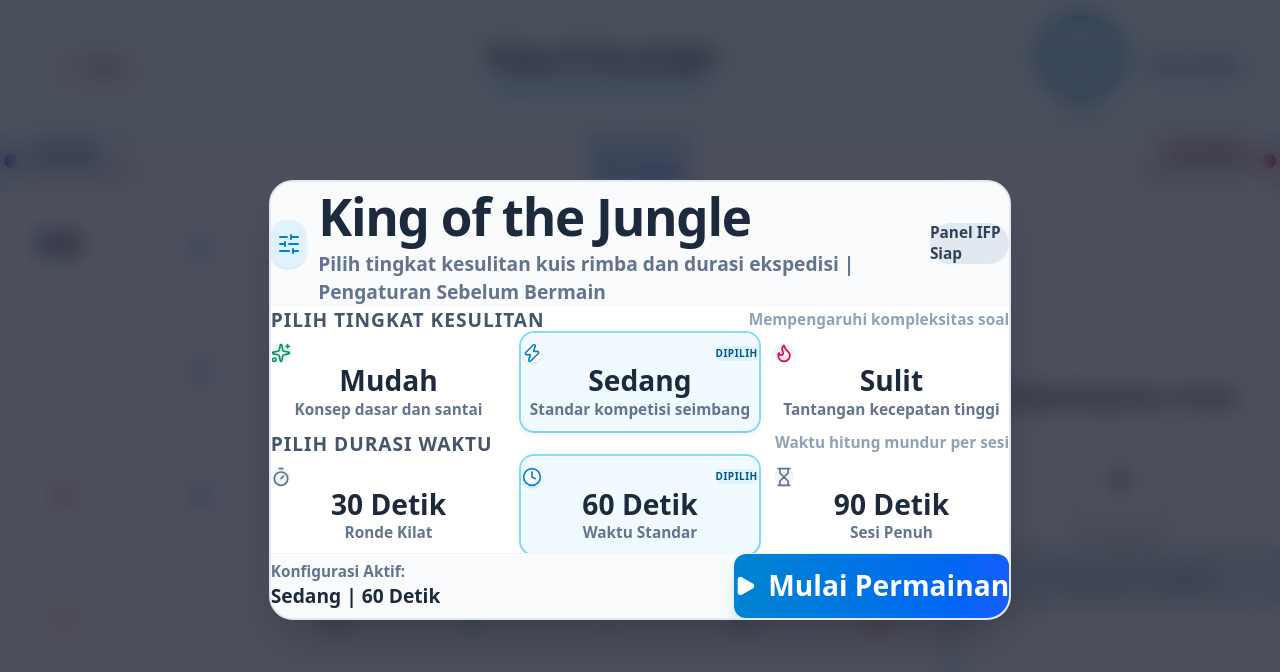
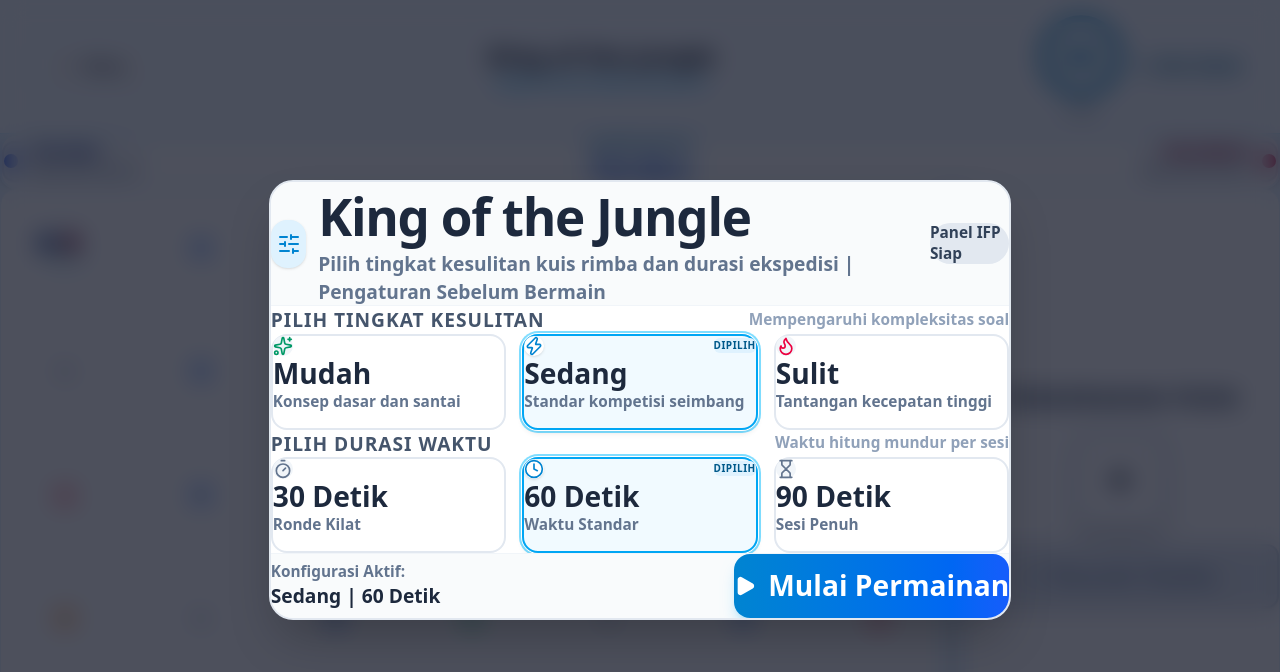
Before and after one commit to DiaztMF/EduPanel, a Next.js app: page /games/king-of-jungle in a window 1280 px wide. Shown: the top 672 px of the page. Built offline with nearby package versions, Linux system fonts and the light colour scheme.

Commit message:
fix: difficulty selection layout, setup modal logic, quiz hydration mismatch

```diff
--- a/src/app/games/quiz-tug-of-war/page.tsx
+++ b/src/app/games/quiz-tug-of-war/page.tsx
@@ -165,6 +165,13 @@ export default function QuizTugOfWarPage() {
     return () => clearTimeout(id);
   }, [phase, countdown]);
 
+  // SSR renders a null question; pick a random one only after mount to keep
+  // server and client markup identical (avoids hydration mismatch).
+  useEffect(() => {
+    nextQuestion();
+    // eslint-disable-next-line react-hooks/exhaustive-deps
+  }, []);
+
   // Check win by rope threshold
   useEffect(() => {
     if (phase !== "playing") return;
@@ -271,6 +278,7 @@ export default function QuizTugOfWarPage() {
       {/* ── QUESTION PANEL (center, compact) ── */}
       <div className="w-full flex justify-center px-6 z-10" style={{ paddingTop: "clamp(10px, 1.5vh, 20px)", paddingBottom: "clamp(6px, 1vh, 12px)" }}>
         <AnimatePresence mode="wait">
+          {currentQuestion && (
             <motion.div
               key={currentQuestion.id}
               initial={{ opacity: 0, y: -16 }} animate={{ opacity: 1, y: 0 }} exit={{ opacity: 0, y: 16 }} transition={{ duration: 0.2 }}
@@ -281,6 +289,7 @@ export default function QuizTugOfWarPage() {
                 {currentQuestion.question}
               </h2>
             </motion.div>
+          )}
         </AnimatePresence>
       </div>
 
@@ -291,7 +300,7 @@ export default function QuizTugOfWarPage() {
         <div className="flex flex-col items-start z-10 flex-shrink-0">
           <QuizPanel
             player={1}
-            options={currentQuestion.options}
+            options={currentQuestion?.options ?? []}
             disabled={!isPlaying}
             onSelect={(val) => handleAnswer(1, val)}
             feedback={p1Feedback}
@@ -308,7 +317,7 @@ export default function QuizTugOfWarPage() {
         <div className="flex flex-col items-end z-10 flex-shrink-0">
           <QuizPanel
             player={2}
-            options={currentQuestion.options}
+            options={currentQuestion?.options ?? []}
             disabled={!isPlaying}
             onSelect={(val) => handleAnswer(2, val)}
             feedback={p2Feedback}
--- a/src/app/globals.css
+++ b/src/app/globals.css
@@ -110,13 +110,7 @@ body {
 
 /* ─── Touch Button Base ─── */
 .touch-btn {
-  display: inline-flex;
-  align-items: center;
-  justify-content: center;
   cursor: pointer;
-  border: none;
-  outline: none;
-  border-radius: 12px;
   font-family: inherit;
   touch-action: manipulation;
   -webkit-tap-highlight-color: transparent;
--- a/src/components/game/GameSetupModal.tsx
+++ b/src/components/game/GameSetupModal.tsx
@@ -1,6 +1,6 @@
 "use client";
 
-import { useState } from "react";
+import { useEffect, useState } from "react";
 import { motion, AnimatePresence } from "framer-motion";
 import {
   Sparkles,
@@ -102,14 +102,28 @@ export function GameSetupModal({
   defaultDuration = 60,
   onStart,
 }: GameSetupModalProps) {
-  const [selectedDifficulty, setSelectedDifficulty] = useState<GameDifficulty>(defaultDifficulty);
-  const [selectedDuration, setSelectedDuration] = useState<number>(defaultDuration);
+  const resolvedDifficulty = availableDifficulties.includes(defaultDifficulty)
+    ? defaultDifficulty
+    : availableDifficulties[0] ?? defaultDifficulty;
+  const resolvedDuration = availableDurations.includes(defaultDuration)
+    ? defaultDuration
+    : availableDurations[0] ?? defaultDuration;
 
-  if (!isOpen) return null;
+  const [selectedDifficulty, setSelectedDifficulty] = useState<GameDifficulty>(resolvedDifficulty);
+  const [selectedDuration, setSelectedDuration] = useState<number>(resolvedDuration);
+
+  useEffect(() => {
+    setSelectedDifficulty(resolvedDifficulty);
+  }, [resolvedDifficulty]);
+
+  useEffect(() => {
+    setSelectedDuration(resolvedDuration);
+  }, [resolvedDuration]);
 
   return (
     <AnimatePresence>
-      <div className="fixed inset-0 z-50 flex items-center justify-center p-4">
+      {isOpen && (
+      <div key="game-setup-modal" className="fixed inset-0 z-50 flex items-center justify-center p-4">
         {/* Backdrop */}
         <motion.div
           initial={{ opacity: 0 }}
@@ -295,6 +309,7 @@ export function GameSetupModal({
           </div>
         </motion.div>
       </div>
+      )}
     </AnimatePresence>
   );
 }
--- a/src/store/useQuizTugStore.ts
+++ b/src/store/useQuizTugStore.ts
@@ -7,7 +7,7 @@ export type TriviaDifficulty = TriviaQuestion["difficulty"];
 interface QuizTugState {
   difficulty: TriviaDifficulty;
   ropePosition: number;
-  currentQuestion: TriviaQuestion;
+  currentQuestion: TriviaQuestion | null;
   lastAnswerResult: { player: 1 | 2; correct: boolean } | null;
   p1Answered: boolean;
   p2Answered: boolean;
@@ -25,13 +25,16 @@ export const useQuizTugStore = create<QuizTugState>()(
     (set, get) => ({
       difficulty: defaultDifficulty,
       ropePosition: 0,
-      currentQuestion: getNextTrivia(defaultDifficulty),
+      // Deterministic initial value so server and client render match; a random
+      // question is picked after mount (see page useEffect) or on game start.
+      currentQuestion: null,
       lastAnswerResult: null,
       p1Answered: false,
       p2Answered: false,
 
       submitAnswer: (player, selected) => {
         const { currentQuestion, ropePosition, p1Answered, p2Answered } = get();
+        if (!currentQuestion) return false;
         if (player === 1 && p1Answered) return false;
         if (player === 2 && p2Answered) return false;
 
```
Lines whose indentation alone changed are shown as unchanged.
